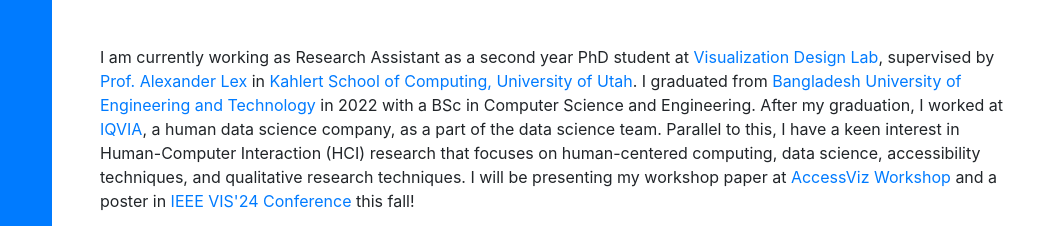
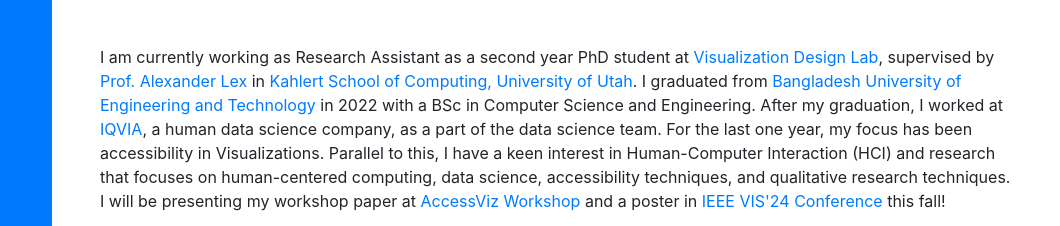
Before and after one commit to elizaan/elizaan.github.io, a website with bundled scripts: page index.html in a window 1280 px wide. Shown: the part 175-401 px from the top of the page, 220-1280 px from the left. Built offline with nearby package versions, Linux system fonts and the light colour scheme; some icons are missing; files whose address does not match are found by name; a web font is replaced by a local one.

Commit message:
clean intro

```diff
--- a/index.html
+++ b/index.html
@@ -88,7 +88,7 @@
           <div class="subheading mb-5"> Salt Lake City, UT 84108·
             <a href="mailto:elizaan199834@gmail.com">elizaan199834@gmail.com</a>
           </div>
-          <p class="justify">I am currently working as Research Assistant as a second year PhD student at <a href="https://vdl.sci.utah.edu/" target="_blank">Visualization Design Lab</a>, supervised by <a href ="http://alexsb.github.io/" target="_blank">Prof. Alexander Lex</a> in <a href="https://www.cs.utah.edu/" target="_blank">Kahlert School of Computing, University of Utah</a>. I graduated from <a href="https://www.buet.ac.bd/web/" target="_blank">Bangladesh University of Engineering and Technology</a> in 2022 with a BSc in Computer Science and Engineering. After my graduation, I worked at <a href="https://www.iqvia.com/">IQVIA</a>, a human data science company, as a part of the data science team. Parallel to this, I have a keen interest in Human-Computer Interaction (HCI) research that focuses on human-centered computing, data science, accessibility techniques, and qualitative research techniques. I will be presenting my workshop paper at <a href="https://accessviz.github.io/">AccessViz Workshop</a> and a poster in <a href="https://ieeevis.org/year/2024/welcome">IEEE VIS'24 Conference</a> this fall!</p>
+          <p class="justify">I am currently working as Research Assistant as a second year PhD student at <a href="https://vdl.sci.utah.edu/" target="_blank">Visualization Design Lab</a>, supervised by <a href ="http://alexsb.github.io/" target="_blank">Prof. Alexander Lex</a> in <a href="https://www.cs.utah.edu/" target="_blank">Kahlert School of Computing, University of Utah</a>. I graduated from <a href="https://www.buet.ac.bd/web/" target="_blank">Bangladesh University of Engineering and Technology</a> in 2022 with a BSc in Computer Science and Engineering. After my graduation, I worked at <a href="https://www.iqvia.com/">IQVIA</a>, a human data science company, as a part of the data science team. For the last one year, my focus has been accessibility in Visualizations. Parallel to this, I have a keen interest in Human-Computer Interaction (HCI) and research that focuses on human-centered computing, data science, accessibility techniques, and qualitative research techniques. I will be presenting my workshop paper at <a href="https://accessviz.github.io/">AccessViz Workshop</a> and a poster in <a href="https://ieeevis.org/year/2024/welcome">IEEE VIS'24 Conference</a> this fall!</p>
           <p class="justify"> My undergraduate thesis got published last year: <a href ="https://www.sciencedirect.com/science/article/pii/S2405844023103082" target="_blank">"eDakterBari - A Human-Centered Solution Enabling Online Medical Consultation for Resource-Constrained Communities in Bangladesh." </a> As part of my undergrad thesis, I worked with <a href="https://sites.google.com/site/abmalimalislam/home">Dr. A. B. M. Alim Al Islam, Professor, CSE, BUET</a>, in the field of HCI. In addition, I worked on two Exploratory Data Analysis-based research projects with <a href="https://cse.usf.edu/~sriramc/">Dr. Sriram Chellappan, Professor, Department of Computer Science and Engineering, University of South Florida</a>. To view my publications, please visit my <a href="https://scholar.google.com/citations?user=https://scholar.google.com/citations?hl=en&view_op=list_works&authuser=1&gmla=AJsN-F5n_Kg51aj58lF5OF8xLanWP8Ud6r1yVWWnkLBC77X0VeiVcxkmrkVyVlRZxEf5Orra4-p7mqu8ejrfTJV50r9ZCk9y_g&user=KUAcybAAAAAJ">Google Scholar</a> profile.</p>
           <p class="justify">Aside from my academic pursuits, dancing has always been a great passion of mine. I really enjoy exploring new places and getting acquainted with diverse cultures. As I have now moved into Salt lake city, Utah and Utah is quite famous for hiking, I tried hiking activities here. For now, I have done the 16.7 mile Grand Canyon hike and 14.2 mile Mt. Timpanogos summit!</p>
           <ul class="list-inline list-social-icons mb-0">
```
Also changed, not shown: 1 other file.
